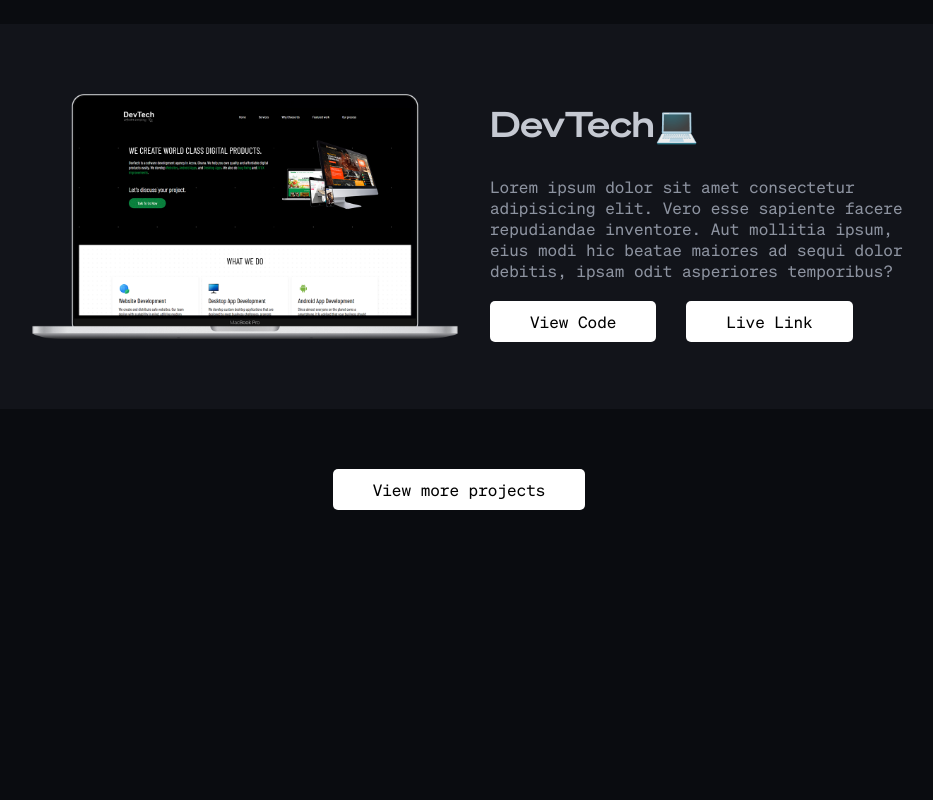
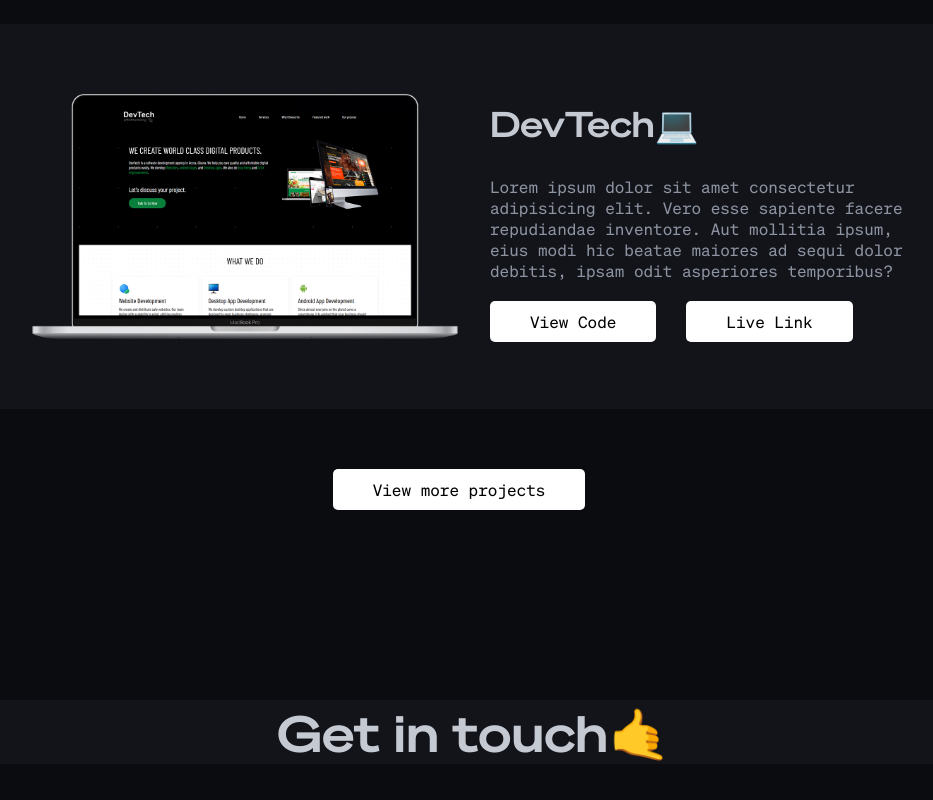
Before and after one commit to abrusu-collins/Portfolio-v7, a React (Create React App) app: page / in a window 1280 px wide. Shown: the part 3670-4470 px from the top of the page, without its empty margins (166-1099 px from the left). Before the commit the page ends 4370 px from the top, so only its background shows below. Built offline with nearby package versions, Linux system fonts and the light colour scheme.

Commit message:
contacts

```diff
--- a/src/App.jsx
+++ b/src/App.jsx
@@ -2,12 +2,14 @@ import "./styles/index.css";
 import Hero from "./components/Hero";
 import Skills from "./components/Skills";
 import Projects from "./components/Projects";
+import Contacts from "./components/Contacts";
 function App() {
   return (
     <>
     <Hero/>
     <Skills/>
     <Projects/>
+    <Contacts/>
     </>
   );
 }
--- /dev/null
+++ b/src/components/Contacts.jsx
@@ -0,0 +1,12 @@
+function Contacts() {
+    return (
+        <div className="contacts">
+            <p className="touch">Get in touch🤙</p>
+            <div className="socials">
+
+            </div>
+        </div>
+     );
+}
+
+export default Contacts;
--- /dev/null
+++ b/src/sass/_contacts.scss
@@ -0,0 +1,11 @@
+.contacts{
+    margin: 100px auto 200px auto;
+    background-color: $dark_background2;
+    width: 80%;
+    & .touch{
+        font-size: 50px;
+        font-family: SohneBold;
+        color: $color_header;
+        text-align: center;
+        }
+}
--- a/src/sass/index.scss
+++ b/src/sass/index.scss
@@ -2,3 +2,4 @@
 @import "hero";
 @import "skills";
 @import "projects";
+@import "contacts";
--- a/src/styles/index.css
+++ b/src/styles/index.css
@@ -146,3 +146,15 @@ body {
   padding: 10px 40px;
   border-radius: 5px;
 }
+
+.contacts {
+  margin: 100px auto 200px auto;
+  background-color: #12141a;
+  width: 80%;
+}
+.contacts .touch {
+  font-size: 50px;
+  font-family: SohneBold;
+  color: #c5c9d2;
+  text-align: center;
+}
```
